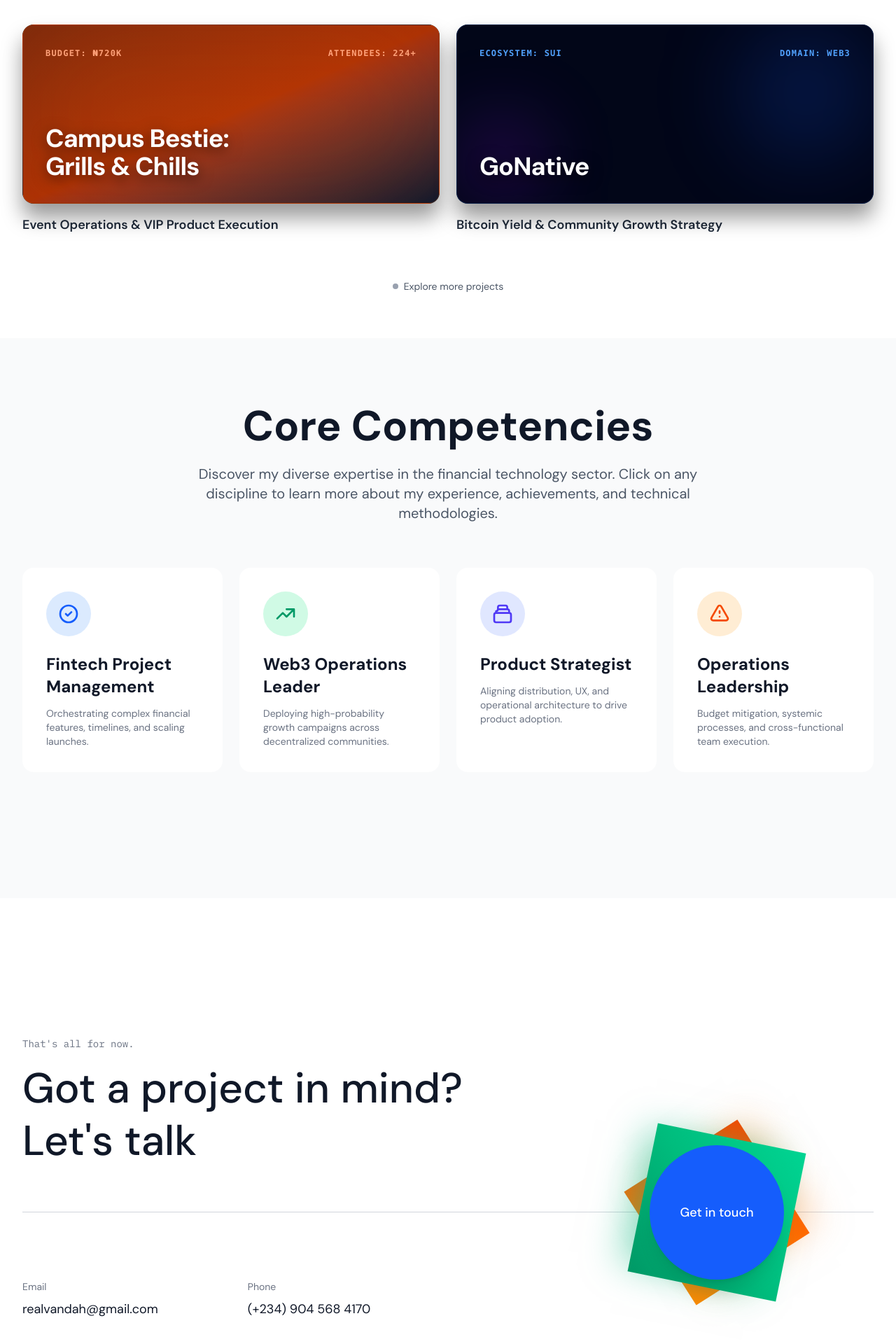
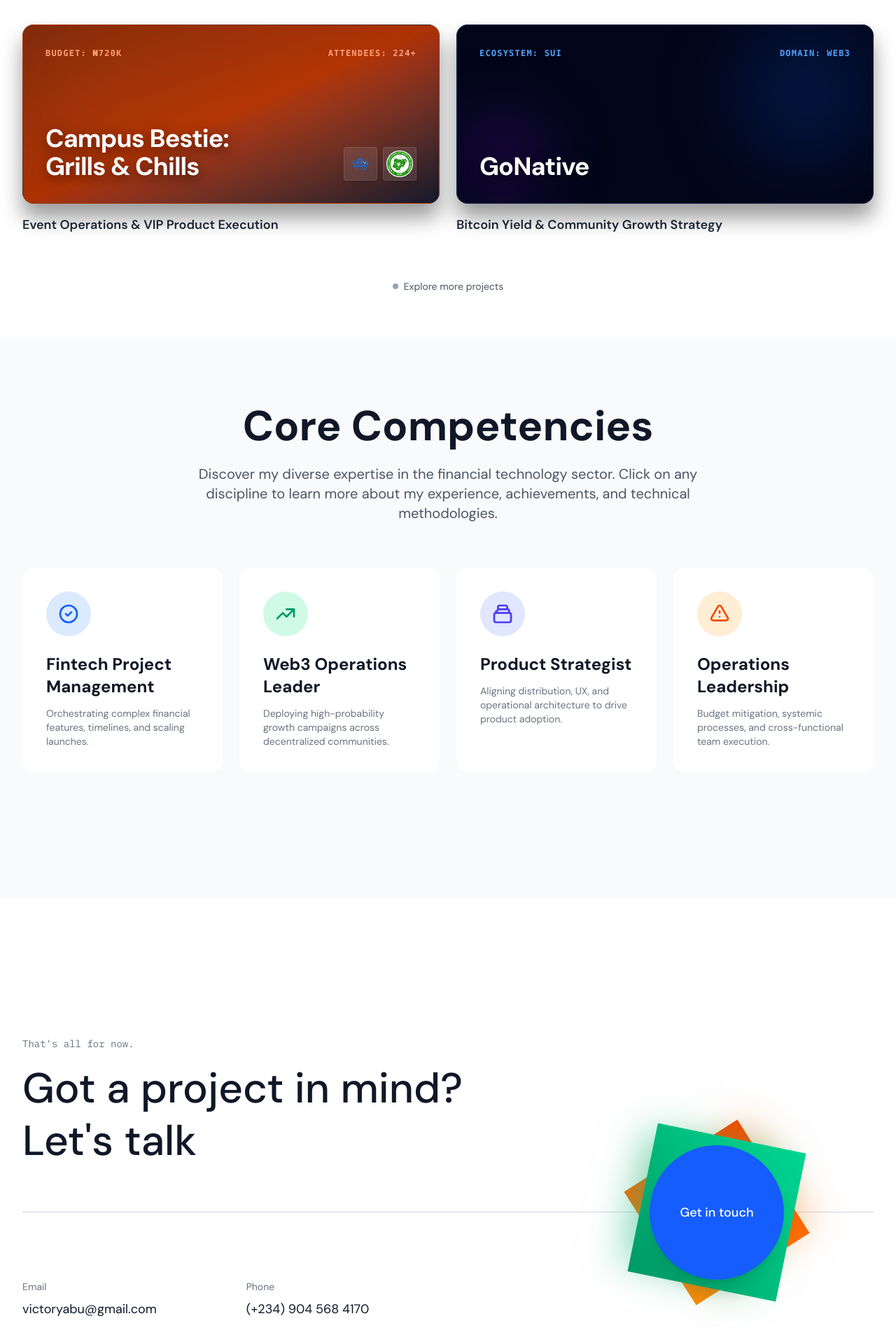
Before and after one commit to mayowa-kalejaiye/Vandah-P-Brand, a Next.js app: page / in a window 1280 px wide. Shown: the part 1554-3474 px from the top of the page at 70% size. Built offline with nearby package versions, Linux system fonts and the light colour scheme; a web font is replaced by a local one.

Commit message:
feat: enhance Campus Bestie page layout and update email link

```diff
--- a/app/page.tsx
+++ b/app/page.tsx
@@ -248,8 +248,14 @@ export default function Home() {
                   <span>BUDGET: ₦720K</span>
                   <span>ATTENDEES: 224+</span>
                 </div>
-                <div className="relative z-10 text-white text-4xl font-bold tracking-tight mt-auto drop-shadow-xl" style={{ textShadow: "0 4px 20px rgba(0,0,0,0.5)"}}>
-                  Campus Bestie:<br/>Grills & Chills
+                <div className="relative z-10 flex items-end justify-between w-full mt-auto">
+                  <div className="text-white text-4xl font-bold tracking-tight drop-shadow-xl" style={{ textShadow: "0 4px 20px rgba(0,0,0,0.5)"}}>
+                    Campus Bestie:<br/>Grills & Chills
+                  </div>
+                  <div className="flex gap-2">
+                    <img src="/CAMBES.png" alt="Campus Bestie Logo" className="w-12 h-12 object-contain bg-white/10 backdrop-blur-sm rounded p-1 border border-white/10 shadow-lg" />
+                    <img src="/nacos.png" alt="NACOS Logo" className="w-12 h-12 object-contain bg-white/10 backdrop-blur-sm rounded p-1 border border-white/10 shadow-lg" />
+                  </div>
                 </div>
               </div>
             </ThreeDCard>
@@ -380,8 +386,8 @@ export default function Home() {
             <div className="flex flex-col md:flex-row gap-4 md:gap-32 pt-48">
               <div>
                 <p className="text-gray-500 text-sm mb-2">Email</p>
-                <a href="mailto:victoryabu@gmail.com" className="text-gray-900 text-sm md:text-lg hover:underline break-all">
-                  realvandah@gmail.com
+                <a href="https://mail.google.com/mail/?view=cm&fs=1&to=victoryabu@gmail.com" target="_blank" rel="noopener noreferrer" className="text-gray-900 text-sm md:text-lg hover:underline break-all">
+                  victoryabu@gmail.com
                 </a>
               </div>
               <div>
--- a/app/projects/campus-bestie/page.tsx
+++ b/app/projects/campus-bestie/page.tsx
@@ -15,9 +15,15 @@ export default function CampusBestie() {
 
       {/* Hero Section */}
       <div className="max-w-5xl mx-auto px-8 pt-12 pb-16">
-        <h1 className="text-5xl md:text-7xl font-bold tracking-tight text-gray-900 mb-6 drop-shadow-sm">
-          Campus Bestie: <br/><span className="text-[#e85a1f]">Grills & Chills</span>
-        </h1>
+        <div className="flex flex-col md:flex-row md:items-start justify-between gap-8 mb-6">
+          <h1 className="text-5xl md:text-7xl font-bold tracking-tight text-gray-900 drop-shadow-sm">
+            Campus Bestie: <br/><span className="text-[#e85a1f]">Grills & Chills</span>
+          </h1>
+          <div className="flex gap-4 md:mt-4">
+            <img src="/CAMBES.png" alt="Campus Bestie Logo" className="w-16 h-16 md:w-20 md:h-20 object-contain rounded-lg shadow-sm border border-gray-100" />
+            <img src="/nacos.png" alt="NACOS Logo" className="w-16 h-16 md:w-20 md:h-20 object-contain rounded-lg shadow-sm border border-gray-100" />
+          </div>
+        </div>
         <p className="text-2xl text-gray-500 max-w-3xl leading-relaxed mb-12">
           Managed a 200+ attendee campus event under a structured NACOS partnership, balancing a ₦720K budget, cross-functional logistics, and break-even financial execution.
         </p>
--- a/components/Dock.tsx
+++ b/components/Dock.tsx
@@ -219,7 +219,7 @@ const DockApp: React.FC = () => {
     { name: "Explore My Work", component: BriefcaseIcon, href: "/#explore-my-work", isExternal: false },
     { name: "LinkedIn", component: LinkedinIcon, href: "https://www.linkedin.com/in/abu-victory-479993326/", isExternal: true },
     { name: "X", component: XIcon, href: "https://x.com/realvandah", isExternal: true },
-    { name: "Mail", component: MailIcon, href: "mailto:realvandah@gmail.com", isExternal: true },
+    { name: "Mail", component: MailIcon, href: "https://mail.google.com/mail/?view=cm&fs=1&to=victoryabu@gmail.com", isExternal: true },
   ];
 
   return (
```
Also changed, not shown: public/CAMBES.png (added), public/nacos.png (added).
